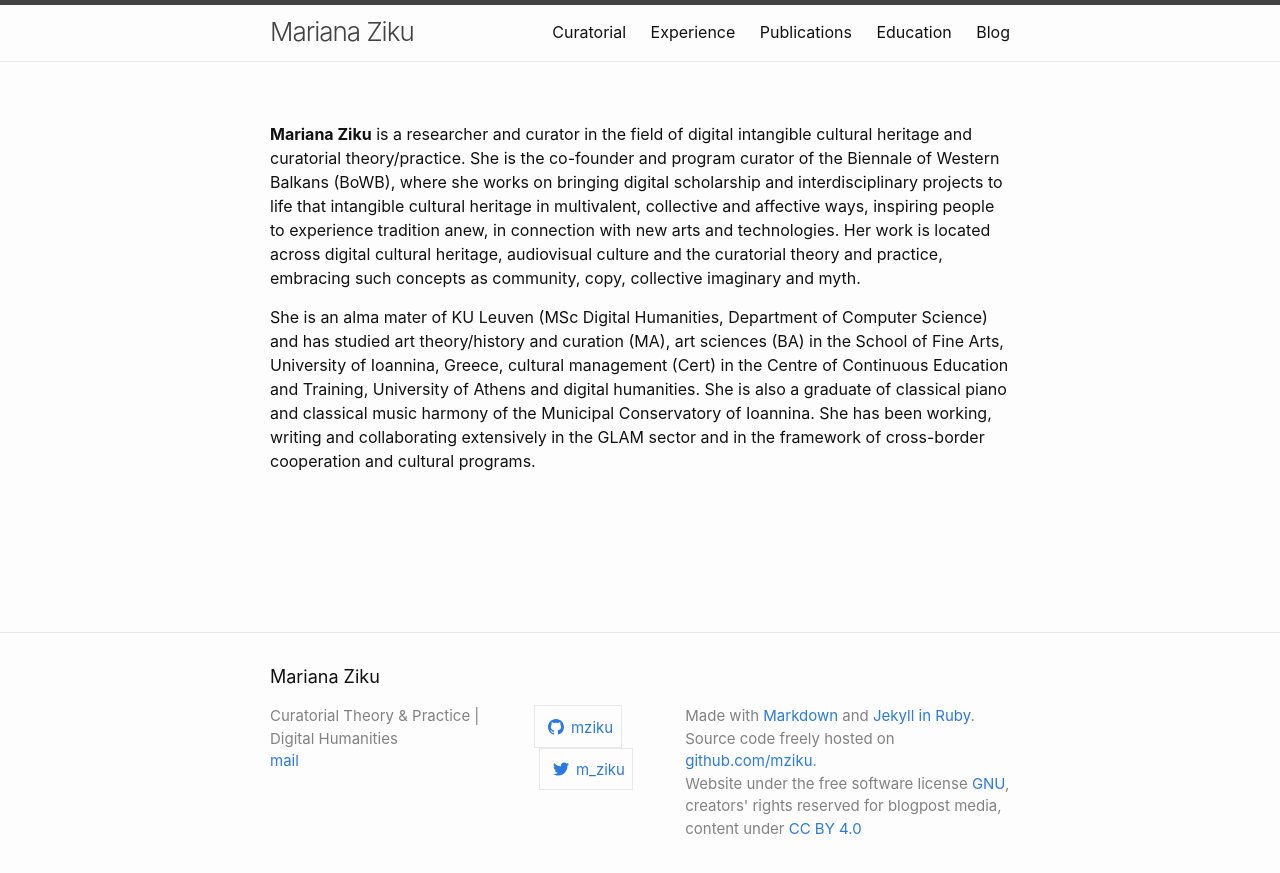
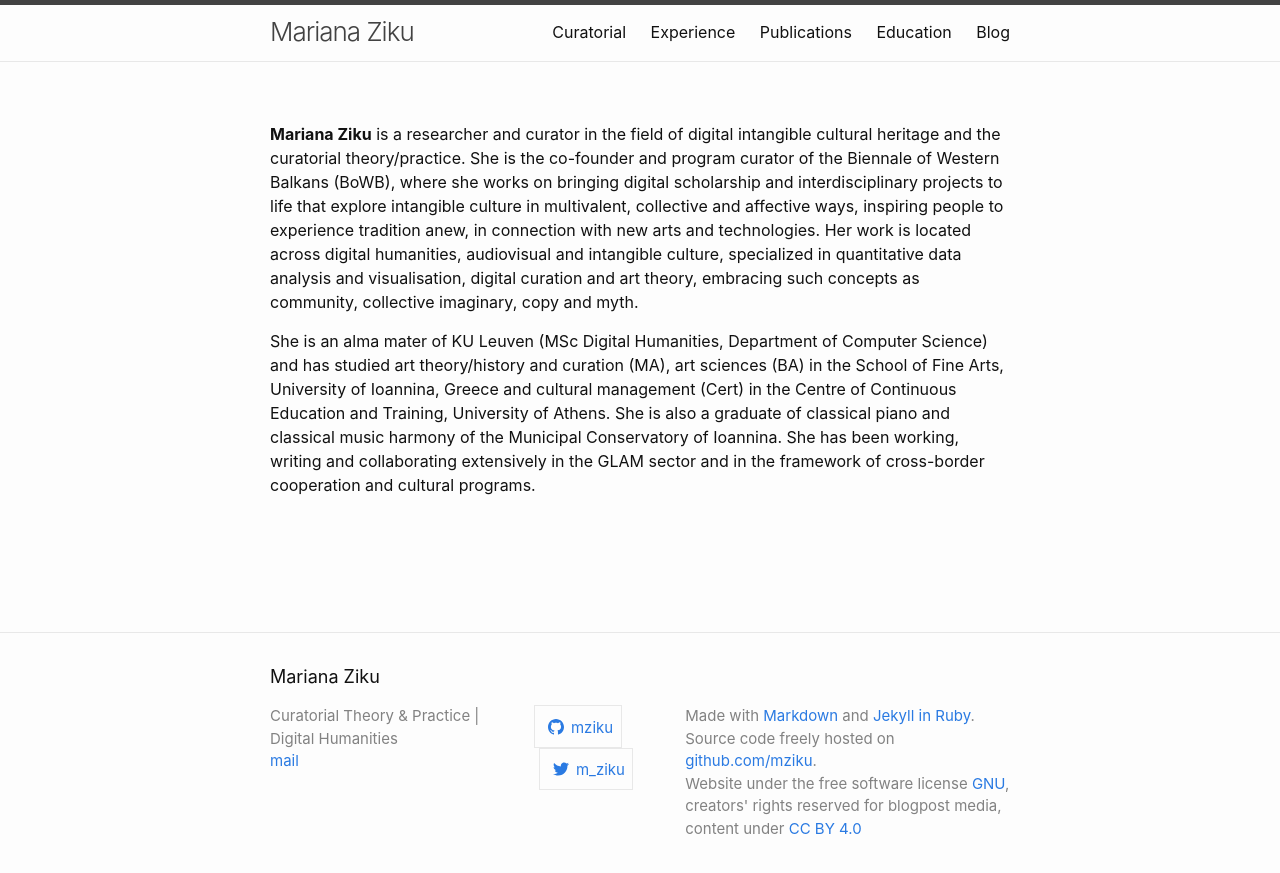
Before and after one commit to mziku/mziku.github.io, a Jekyll site: the page built from index.md, in a window 1280 px wide. Shown: the top 873 px of the page. Built offline with Jekyll 4.4.1, drawn with Linux system fonts in a browser that asks for light colours.

Commit message:
Update index.md

```diff
--- a/index.md
+++ b/index.md
@@ -3,7 +3,7 @@ layout: page
 ---
 
 
-**Mariana Ziku** is a researcher and curator in the field of digital intangible cultural heritage and curatorial theory/practice.
-She is the co-founder and program curator of the Biennale of Western Balkans (BoWB), where she works on bringing digital scholarship and interdisciplinary projects to life that  intangible cultural heritage in multivalent, collective and affective ways, inspiring people to experience tradition anew, in connection with new arts and technologies. Her work is located across digital cultural heritage, audiovisual culture and the curatorial theory and practice, embracing such concepts as community, copy, collective imaginary and myth.
+**Mariana Ziku** is a researcher and curator in the field of digital intangible cultural heritage and the curatorial theory/practice.
+She is the co-founder and program curator of the Biennale of Western Balkans (BoWB), where she works on bringing digital scholarship and interdisciplinary projects to life that explore intangible culture in multivalent, collective and affective ways, inspiring people to experience tradition anew, in connection with new arts and technologies. Her work is located across digital humanities, audiovisual and intangible culture, specialized in quantitative data analysis and visualisation, digital curation and art theory, embracing such concepts as community, collective imaginary, copy and myth.
 
-She is an alma mater of KU Leuven (MSc Digital Humanities, Department of Computer Science) and has studied art theory/history and curation (MA), art sciences (BA) in the School of Fine Arts, University of Ioannina, Greece, cultural management (Cert) in the Centre of Continuous Education and Training, University of Athens and digital humanities. She is also a graduate of classical piano and classical music harmony of the Municipal Conservatory of Ioannina. She has been working, writing and collaborating extensively in the GLAM sector and in the framework of cross-border cooperation and cultural programs.
+She is an alma mater of KU Leuven (MSc Digital Humanities, Department of Computer Science) and has studied art theory/history and curation (MA), art sciences (BA) in the School of Fine Arts, University of Ioannina, Greece and cultural management (Cert) in the Centre of Continuous Education and Training, University of Athens. She is also a graduate of classical piano and classical music harmony of the Municipal Conservatory of Ioannina. She has been working, writing and collaborating extensively in the GLAM sector and in the framework of cross-border cooperation and cultural programs.
```
